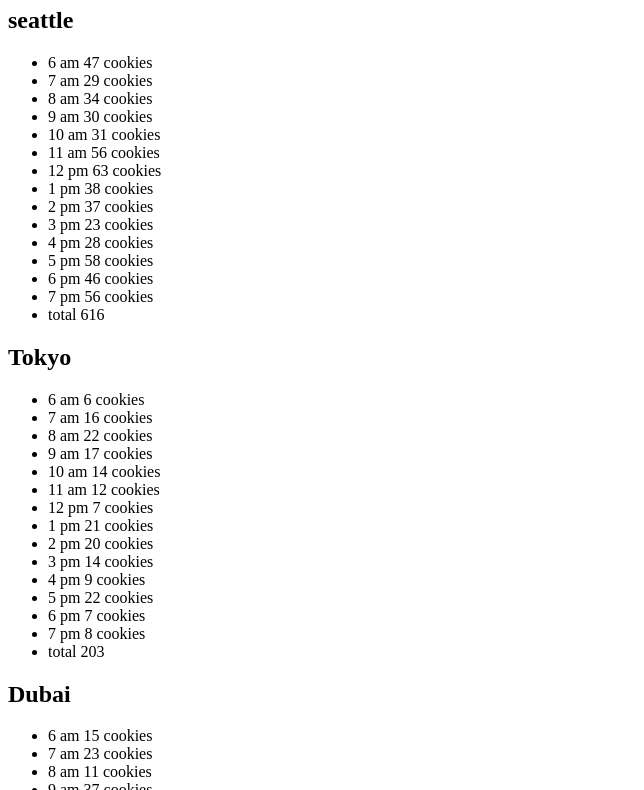
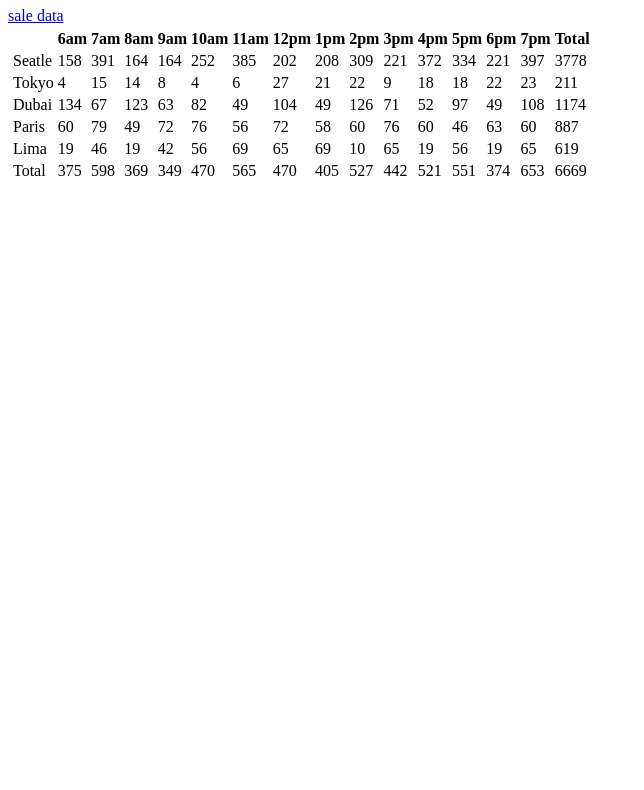
Before and after one commit to sanaaDaire/cookie-stand1, a plain HTML site: page sales.html in a window 1280 px wide. Shown: the part 73-863 px from the top of the page, without its empty margins (0-644 px from the left). After the commit the page ends 800 px from the top, so only its background shows below. Drawn offline with Linux system fonts and the light colour scheme.

Commit message:
finish lab07

```diff
--- a/js/app.js
+++ b/js/app.js
@@ -1,210 +1,140 @@
-'use strict';
+'use strict' ;
 
-
-var hours = ['6 am', '7 am', '8 am', '9 am', '10 am', '11 am', '12 pm', '1 pm', '2 pm', '3 pm', '4 pm', '5 pm', '6 pm', '7 pm', '8 pm'];
-
-var shop1 = {
-    name: 'seattle',
-    MinOfCustomer: 23,
-    MaxOfCustomer: 65,
-    Avg: 6.3,
-    totalhour: [],
-    total: 0,
-    getofcookie: function () {
-        for (var i = 0; i < hours.length; i++) {
-            this.totalhour.push(getRandomcookie(this.MinOfCustomer, this.MaxOfCustomer));
-            this.total += this.totalhour[i];
-        }
-        // console.log(rhis.total);
-        // console.log(this.totalhour[i]);
-    },
-    render: function () {
-
-        var container = document.getElementById('cookie-stand');
-        var articleEl = document.createElement('article');
-        container.appendChild(articleEl);
-        var h2El = document.createElement('h2');
-        articleEl.appendChild(h2El);
-        h2El.textContent = this.name;
-         var ulEl = document.createElement('ul');
-        articleEl.appendChild(ulEl);
-        for (var i = 0; i < hours.length; i++) {
-            var liEl = document.createElement('li');
-            liEl.textContent = `${hours[i]} ${this.totalhour[i]} cookies`;
-            ulEl.appendChild(liEl);
-        }
-        liEl.textContent = `total ${this.total}`;
-    }
-};
-function getRandomcookie(min, max) {
+var totalForTotal = 0;
+var lastToatal;
+function getRandomInt(min, max) {
     min = Math.ceil(min);
     max = Math.floor(max);
-    return Math.floor(Math.random() * (max - min)) + min; //The maximum is exclusive and the minimum is inclusive
+    return Math.floor(Math.random() * (max - min)) + min;
+  }
+  var hours = ['6am','7am','8am','9am','10am','11am','12pm','1pm','2pm','3pm','4pm','5pm','6pm','7pm'];
+  var locationTotal = 0 ;
+  var lastTotal = 0;
+  var Shop1 =[] ;
+  function Location(name,minOfCustomer,maxOfCustomer,avgOfCookies) {
+    this.total=0;
+    this.outArray=[];
+    this.customerNumber=0;
+    this.name=name;
+    this.minOfCustomer=minOfCustomer;
+    this.maxOfCustomer=maxOfCustomer;
+    this.avgOfCookies=avgOfCookies;
+    this.getCookies();
+    Shop1.push(this);
+    this.finalOutPut();
+
+  }
+  //firstly: create a method for the round
+  Location.prototype.getCustomerNumber = function(min ,max){
+    this.customerNumber=getRandomInt(min,max);
+  };
+  //secondly: create a method for for a number/hour
+  Location.prototype.getCookies= function(){
+    for(var i=0 ; i<hours.length;i++){
+        this.getCustomerNumber(this.minOfCustomer,this.maxOfCustomer);
+        var NumOfHour = Math.ceil(this.customerNumber * this.avgOfCookies);
+        this.outArray.push(NumOfHour);
+        this.total = this.total + NumOfHour;
+    }
+    this.outArray.push(this.total);
+    locationTotal += this.total;
+  };
+  // console.log(getCookies);
+  //table:-
+  Location.prototype.finalOutPut =function(){
+    var tr2El = document.createElement('tr');
+    tableEl.appendChild(tr2El);
+    var td1El = document.createElement('td');
+    td1El.textContent= this.name;
+    tr2El.appendChild(td1El);
+    for(var i=0; i<hours.length;i++){
+        var td1El = document.createElement('td');
+        td1El.textContent=this.outArray[i];
+        tr2El.appendChild(td1El);
+    }
+    var totalEl = document.createElement('td');
+    totalEl.textContent=this.total;
+    tr2El.appendChild(totalEl);
+  };
+  // console.log(finalOutPut);
+  //first R(head)
+  var tableContainer = document.getElementById('table');
+  var tableEl = document.createElement('table');
+  tableContainer.appendChild(tableEl);
+  function head(){
+    var tr1El = document.createElement('tr');
+    tableEl.appendChild(tr1El);
+    document.getElementsByTagName(tr1El);
+    var th1El = document.createElement('th');
+    th1El.textContent=' ';
+    tr1El.appendChild(th1El);
+    for (var i = 0; i<hours.length;i++){
+        var thEl =document.createElement('th');
+        thEl.textContent=hours[i];
+        tr1El.appendChild(thEl);
+    }
+    var th3El = document.createElement('th');
+    th3El.textContent=' Total ';
+    tr1El.appendChild(th3El);
 }
-shop1.getofcookie();
-shop1.render();
+head();
+console.log(head);
+new Location('Seatle',23,65,6.3,[]);
+new Location('Tokyo',3,24,1.2);
+new Location('Dubai',11,38,3.7);
+new Location('Paris',20,38,2.3);
+new Location('Lima',2,16,4.6);
+// last R (Footer):
+function Footer (){
+    var lastTotal = document.createElement('tr');
+    tableEl.appendChild(lastTotal);
+    var tdTotalEl =document.createElement('td');
+    tdTotalEl.textContent='Total';
+    lastTotal.appendChild(tdTotalEl);
+    var secondTotal;
+    for (var i=0; i <hours.length;i++){
+        secondTotal=0;
+        for(var j = 0 ; j<Shop1.length ; j++){
+            secondTotal += Shop1[j].outArray[i];
+        }
+        var lastRow = document.createElement('td');
+         lastRow.textContent=secondTotal;
+         totalForTotal += secondTotal;
+         lastTotal.appendChild(lastRow);
+    }
+    var totalTotal = document.createElement('td');
+    totalTotal.textContent = totalForTotal;
+    lastTotal.appendChild(totalTotal);
+}
+Footer();
+console.log(Footer);
 
+//form-section
+// function myForm () {
 
-var shop2 = {
-    name: 'Tokyo',
-    MinOfCustomer: 3,
-    MaxOfCustomer: 24,
-    Avg: 1.2,
-    totalhour: [],
-    total: 0,
-    getofcookie: function () {
-        for (var i = 0; i < hours.length; i++) {
-            this.totalhour.push(getRandomcookie(this.MinOfCustomer, this.MaxOfCustomer));
-            this.total += this.totalhour[i];
-        }
-        // console.log(rhis.total);
-        // console.log(this.totalhour[i]);
-    },
-    render: function () {
+// var addForm = document.getElementById('addForm');
 
-        var container = document.getElementById('cookie-stand');
-        var articleEl = document.createElement('article');
-        container.appendChild(articleEl);
-        var h2El = document.createElement('h2');
-        articleEl.appendChild(h2El);
-        h2El.textContent = this.name;
-         var ulEl = document.createElement('ul');
-        articleEl.appendChild(ulEl);
-        for (var i = 0; i < hours.length; i++) {
-            var liEl = document.createElement('li');
-            liEl.textContent = `${hours[i]} ${this.totalhour[i]} cookies`;
-            ulEl.appendChild(liEl);
-        }
-        liEl.textContent = `total ${this.total}`;
-    }
-};
-function getRandomcookie(min, max) {
-    min = Math.ceil(min);
-    max = Math.floor(max);
-    return Math.floor(Math.random() * (max - min)) + min; //The maximum is exclusive and the minimum is inclusive
-}
-shop2.getofcookie();
-shop2.render();
+// addForm.addEventListener('submit' , function(event){
+//     event.preventDefault();
 
-var shop3 = {
-    name: 'Dubai',
-    MinOfCustomer: 11,
-    MaxOfCustomer: 38,
-    Avg: 3.7,
-    totalhour: [],
-    total: 0,
-    getofcookie: function () {
-        for (var i = 0; i < hours.length; i++) {
-            this.totalhour.push(getRandomcookie(this.MinOfCustomer, this.MaxOfCustomer));
-            this.total += this.totalhour[i];
-        }
-        // console.log(rhis.total);
-        // console.log(this.totalhour[i]);
-    },
-    render: function () {
+//     var cityName = event.target.name.value;
+//     var min=parseInt(event.target.min.value);
+//     var max=parseInt(event.target.max.value);
+//     var avg=parseInt(event.target.avg.value);
 
-        var container = document.getElementById('cookie-stand');
-        var articleEl = document.createElement('article');
-        container.appendChild(articleEl);
-        var h2El = document.createElement('h2');
-        articleEl.appendChild(h2El);
-        h2El.textContent = this.name;
-         var ulEl = document.createElement('ul');
-        articleEl.appendChild(ulEl);
-        for (var i = 0; i < hours.length; i++) {
-            var liEl = document.createElement('li');
-            liEl.textContent = `${hours[i]} ${this.totalhour[i]} cookies`;
-            ulEl.appendChild(liEl);
-        }
-        liEl.textContent = `total ${this.total}`;
-    }
-};
-function getRandomcookie(min, max) {
-    min = Math.ceil(min);
-    max = Math.floor(max);
-    return Math.floor(Math.random() * (max - min)) + min; //The maximum is exclusive and the minimum is inclusive
-}
-shop3.getofcookie();
-shop3.render();
+//     for (var i=0; i<Shop1.length;i++){
+//         if (cityName === Shop1[i].name){
+//             return alert ('Store Name already exists');
+//         }
+//     }
+//     if (max<min){
+//         return alert('The max is less than the min ')
+//     }
+//     tableEl.removeChild(tableEl.lastChild);
+//     new City (cityName,min,max,avg);
 
-var shop4 = {
-    name: 'paris',
-    MinOfCustomer: 20,
-    MaxOfCustomer: 38,
-    Avg: 2.3,
-    totalhour: [],
-    total: 0,
-    getofcookie: function () {
-        for (var i = 0; i < hours.length; i++) {
-            this.totalhour.push(getRandomcookie(this.MinOfCustomer, this.MaxOfCustomer));
-            this.total += this.totalhour[i];
-        }
-        // console.log(rhis.total);
-        // console.log(this.totalhour[i]);
-    },
-    render: function () {
+//     Footer();
+// });
 
-        var container = document.getElementById('cookie-stand');
-        var articleEl = document.createElement('article');
-        container.appendChild(articleEl);
-        var h2El = document.createElement('h2');
-        articleEl.appendChild(h2El);
-        h2El.textContent = this.name;
-         var ulEl = document.createElement('ul');
-        articleEl.appendChild(ulEl);
-        for (var i = 0; i < hours.length; i++) {
-            var liEl = document.createElement('li');
-            liEl.textContent = `${hours[i]} ${this.totalhour[i]} cookies`;
-            ulEl.appendChild(liEl);
-        }
-        liEl.textContent = `total ${this.total}`;
-    }
-};
-function getRandomcookie(min, max) {
-    min = Math.ceil(min);
-    max = Math.floor(max);
-    return Math.floor(Math.random() * (max - min)) + min; //The maximum is exclusive and the minimum is inclusive
-}
-shop4.getofcookie();
-shop4.render();
-
-var shop5 = {
-    name: 'Lima',
-    MinOfCustomer: 2,
-    MaxOfCustomer: 16,
-    Avg: 4.6,
-    totalhour: [],
-    total: 0,
-    getofcookie: function () {
-        for (var i = 0; i < hours.length; i++) {
-            this.totalhour.push(getRandomcookie(this.MinOfCustomer, this.MaxOfCustomer));
-            this.total += this.totalhour[i];
-        }
-        // console.log(rhis.total);
-        // console.log(this.totalhour[i]);
-    },
-    render: function () {
-
-        var container = document.getElementById('cookie-stand');
-        var articleEl = document.createElement('article');
-        container.appendChild(articleEl);
-        var h2El = document.createElement('h2');
-        articleEl.appendChild(h2El);
-        h2El.textContent = this.name;
-         var ulEl = document.createElement('ul');
-        articleEl.appendChild(ulEl);
-        for (var i = 0; i < hours.length; i++) {
-            var liEl = document.createElement('li');
-            liEl.textContent = `${hours[i]} ${this.totalhour[i]} cookies`;
-            ulEl.appendChild(liEl);
-        }
-        liEl.textContent = `total ${this.total}`;
-    }
-};
-function getRandomcookie(min, max) {
-    min = Math.ceil(min);
-    max = Math.floor(max);
-    return Math.floor(Math.random() * (max - min)) + min; //The maximum is exclusive and the minimum is inclusive
-}
-shop5.getofcookie();
-shop5.render();
+// }
+myForm();
--- a/sales.html
+++ b/sales.html
@@ -7,12 +7,11 @@
  </head>
   <body>
     <header>
-      <h1>Pat's salmon cookies:sales data</h1>
-
+      <h1>Pat's salmon cookies</h1>
     </header>
     <main>
-      <div id="cookie-stand">
-      </div>
+      <a href="sales.html">sale data</a>
+      <table id = 'table'>  </table>
     </main>
     <footer></footer>
     <script src="js/app.js"></script>
```
Also changed, not shown: index.html (+2 -1 lines).
